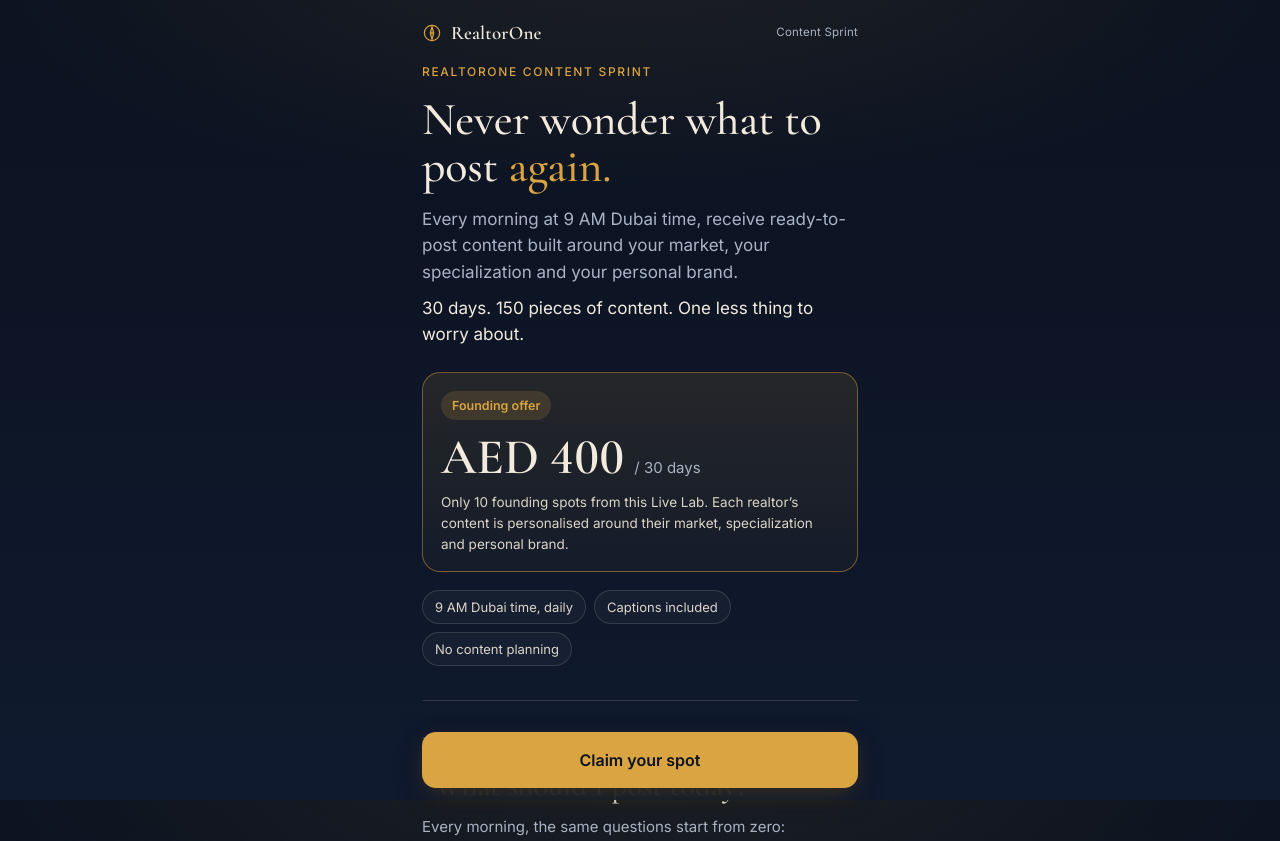
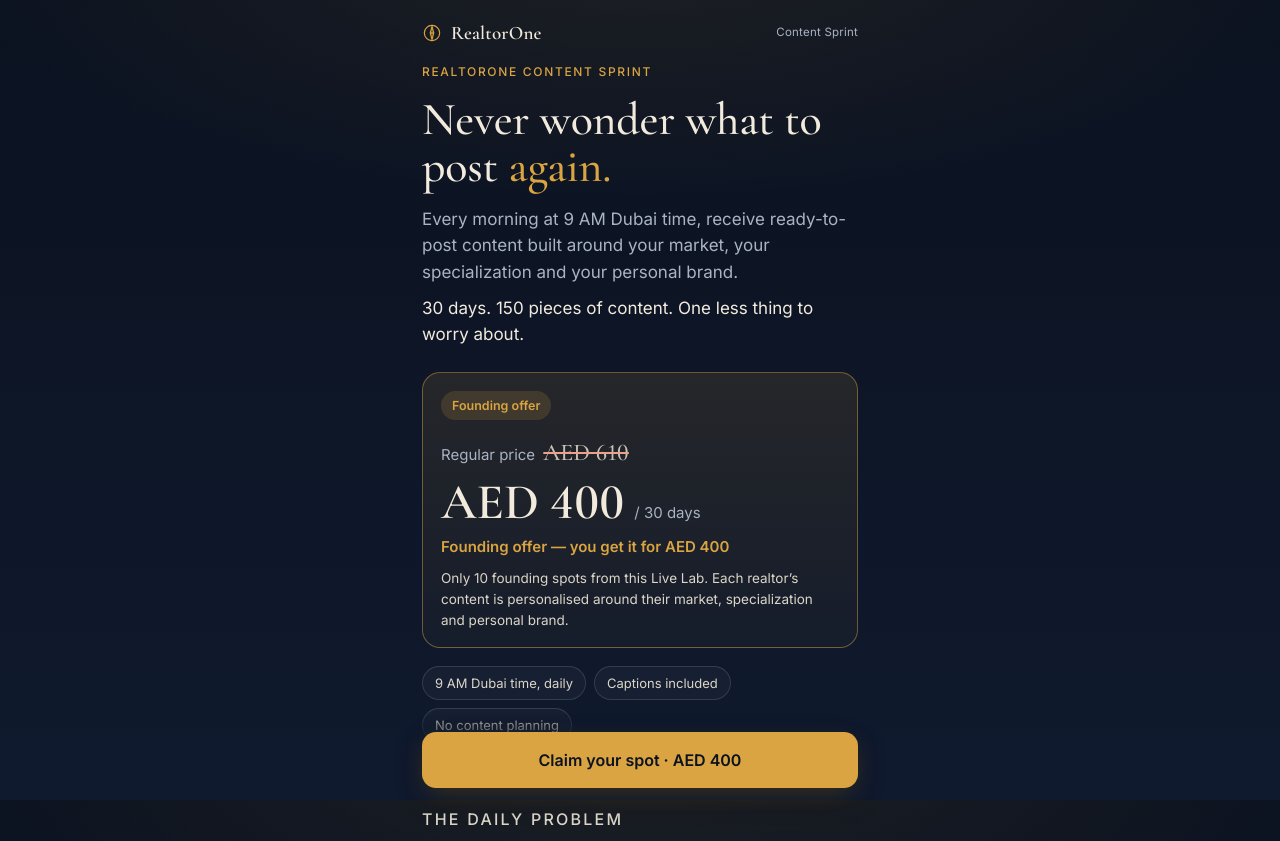
Before and after one commit to anatomyofacloser-cyber/realtorone-content-sprint, a plain HTML site: page index.html in a window 1280 px wide. Shown: the top 841 px of the page. Drawn offline with nearby package versions, Linux system fonts and the light colour scheme.

Commit message:
Show regular price AED 610 struck through with founding offer AED 400; set Razorpay PAYMENT_URL

```diff
--- a/index.html
+++ b/index.html
@@ -66,8 +66,9 @@
 .price .row{display:flex;align-items:baseline;gap:10px;flex-wrap:wrap}
 .price .amt{font-family:var(--serif);font-variant-numeric:lining-nums;font-size:50px;font-weight:600;line-height:1;color:var(--text)}
 .price .per{font-size:15px;color:var(--muted)}
-.price .reg{font-size:13.5px;color:var(--muted);margin:6px 0 0}
-.price .reg s{text-decoration-thickness:1.5px}
+.was{font-size:15px;color:var(--muted);margin:2px 0 6px}
+.was s{font-family:var(--serif);font-variant-numeric:lining-nums;font-size:24px;font-weight:500;color:#C9C2B3;text-decoration-thickness:2px;text-decoration-color:var(--err);margin-left:4px}
+.gets{font-size:15px;font-weight:600;color:var(--amber);margin:8px 0 0}
 .badge{display:inline-block;background:rgba(217,164,65,.16);color:var(--amber);font-size:12.5px;font-weight:600;padding:5px 11px;border-radius:999px;margin:0 0 12px}
 .price .fine{font-size:13.5px;color:#DCD6C8;margin:10px 0 0}
 .quick{display:flex;flex-wrap:wrap;gap:8px;margin:18px 0 0;padding:0;list-style:none}
@@ -106,8 +107,8 @@
 .steps li{counter-increment:s;position:relative;padding:0 0 14px 40px;font-size:15.5px;color:#DCD6C8}
 .steps li::before{content:counter(s);position:absolute;left:0;top:-1px;width:28px;height:28px;border-radius:50%;border:1px solid var(--amber);display:grid;place-items:center;font-family:var(--serif);font-size:16px;color:var(--amber)}
 .steps li b{color:var(--text);font-weight:500}
-.quote{font-family:var(--serif);font-style:italic;font-size:24px;line-height:1.25;color:var(--text);margin:22px 0 0;padding-left:16px;border-left:2px solid var(--amber)}
-.disc{font-size:12.5px;color:var(--muted);margin:14px 0 0}
+.sec p.quote,.quote{font-family:var(--serif);font-style:italic;font-size:24px;line-height:1.25;color:var(--text);margin:22px 0 0;padding-left:16px;border-left:2px solid var(--amber)}
+.sec p.disc,.disc{font-size:12.5px;color:var(--muted);margin:14px 0 0}
 .sticky{position:sticky;bottom:0;z-index:5;margin:18px -22px 0;padding:22px 22px calc(12px + env(safe-area-inset-bottom));background:linear-gradient(180deg,rgba(16,26,46,0),rgba(16,26,46,.94) 40%)}
 .sticky .btn{box-shadow:0 10px 30px -8px rgba(0,0,0,.6),0 8px 26px -10px rgba(217,164,65,.55)}
 
@@ -213,8 +214,9 @@
 
       <div class="price" id="priceBox">
         <span class="badge">Founding offer</span>
+        <div class="was" id="regLine" hidden></div>
         <div class="row"><span class="amt" id="priceAmt">AED 400</span><span class="per">/ 30 days</span></div>
-        <p class="reg" id="regLine" hidden></p>
+        <p class="gets" id="getsLine" hidden></p>
         <p class="fine" id="spotsLine">Only 10 founding spots from this Live Lab. Each realtor’s content is personalised around their market, specialization and personal brand.</p>
       </div>
       <ul class="quick" aria-label="Highlights">
@@ -277,7 +279,7 @@
         <h2 id="spotsH">We are opening 10 Content Sprint spots for today’s Live Lab attendees.</h2>
         <p style="margin-top:12px">If you want to stop worrying about what to post every morning, complete the short onboarding form.</p>
         <p>We’ll understand your market, specialization and personal brand first. Then we’ll show you exactly what your content will look like.</p>
-        <p>If you like it, secure your spot for <b id="priceInline">AED 400</b>.</p>
+        <p>If you like it, secure your spot for <b id="priceInline">AED 400</b><span id="priceInlineReg"></span>.</p>
         <ol class="steps">
           <li><b>Claim your spot.</b> Name, email, WhatsApp.</li>
           <li><b>Tell us about your business.</b> A 5–10 minute questionnaire.</li>
@@ -286,7 +288,7 @@
         </ol>
       </div>
 
-      <div class="sticky"><button class="btn" id="claimBtn" type="button">Claim your spot</button></div>
+      <div class="sticky"><button class="btn" id="claimBtn" type="button">Claim your spot · AED 400</button></div>
     </section>
 
     <!-- 2. CLAIM -->
@@ -460,8 +462,9 @@
       <p class="fsub" id="paySub">One of 10 founding Content Sprint spots.</p>
       <div class="paycard">
         <span class="badge">Founding offer</span>
+        <div class="was" id="payReg" hidden></div>
         <div><span class="amt" id="payAmt">AED 400</span><span class="per">/ 30 days</span></div>
-        <p class="reg" id="payReg" hidden style="margin:6px 0 0;font-size:13.5px;color:var(--muted)"></p>
+        <p class="gets" id="payGets" hidden></p>
         <ul class="checks">
           <li>Ready-to-post content every morning, 9 AM Dubai time</li>
           <li>2 static + 3 carousels a day, captions included</li>
@@ -509,11 +512,11 @@
 "use strict";
 /* ===== CONFIG ===== */
 var SUBMIT_ENDPOINT = "";   // Google Apps Script web app URL (ends in /exec). Empty = save to localStorage only (preview mode).
-var PAYMENT_URL     = "";   // Razorpay Payment Link for AED 400. Empty = clearly marked preview, no real payment.
+var PAYMENT_URL     = "https://rzp.io/rzp/ZRf2Lllg";   // Razorpay Payment Link for AED 400. Empty = clearly marked preview, no real payment.
 var WHATSAPP_NUMBER = "917302317285";   // digits with country code. Empty = WhatsApp buttons hidden
 var CURRENCY        = "AED";
 var PRICE           = 400;  // founding price for 30 days
-var REGULAR_PRICE   = "";   // optional, e.g. "590–690". Owner must confirm first. Empty = hidden
+var REGULAR_PRICE   = 610;  // regular price, shown struck through next to the founding price. Empty = hidden
 var SPOTS           = 10;   // founding spots, mentioned in the pitch text
 /* ================== */
 
@@ -535,8 +538,12 @@
   $("payPreviewBtn").textContent = "Pay "+money(PRICE)+" (preview only)";
   $("spotsLine").textContent = "Only "+SPOTS+" founding spots from this Live Lab. Each realtor’s content is personalised around their market, specialization and personal brand.";
   $("spotsH").textContent = "We are opening "+SPOTS+" Content Sprint spots for today’s Live Lab attendees.";
+  $("claimBtn").textContent = "Claim your spot · "+money(PRICE);
   if(REGULAR_PRICE){
-    ["regLine","payReg"].forEach(function(id){ var e=$(id); e.hidden=false; e.innerHTML = "Regular price later: <s>"+esc(CURRENCY+" "+REGULAR_PRICE)+"</s>"; });
+    ["regLine","payReg"].forEach(function(id){ var e=$(id); e.hidden=false; e.innerHTML = "Regular price <s>"+esc(money(REGULAR_PRICE))+"</s>"; });
+    ["getsLine","payGets"].forEach(function(id){ var e=$(id); e.hidden=false; e.textContent = "Founding offer — you get it for "+money(PRICE); });
+    $("priceInline").textContent = money(PRICE);
+    $("priceInlineReg").textContent = " (regular price "+money(REGULAR_PRICE)+")";
   }
 })();
 
```
Also changed, not shown: 2 other files.
